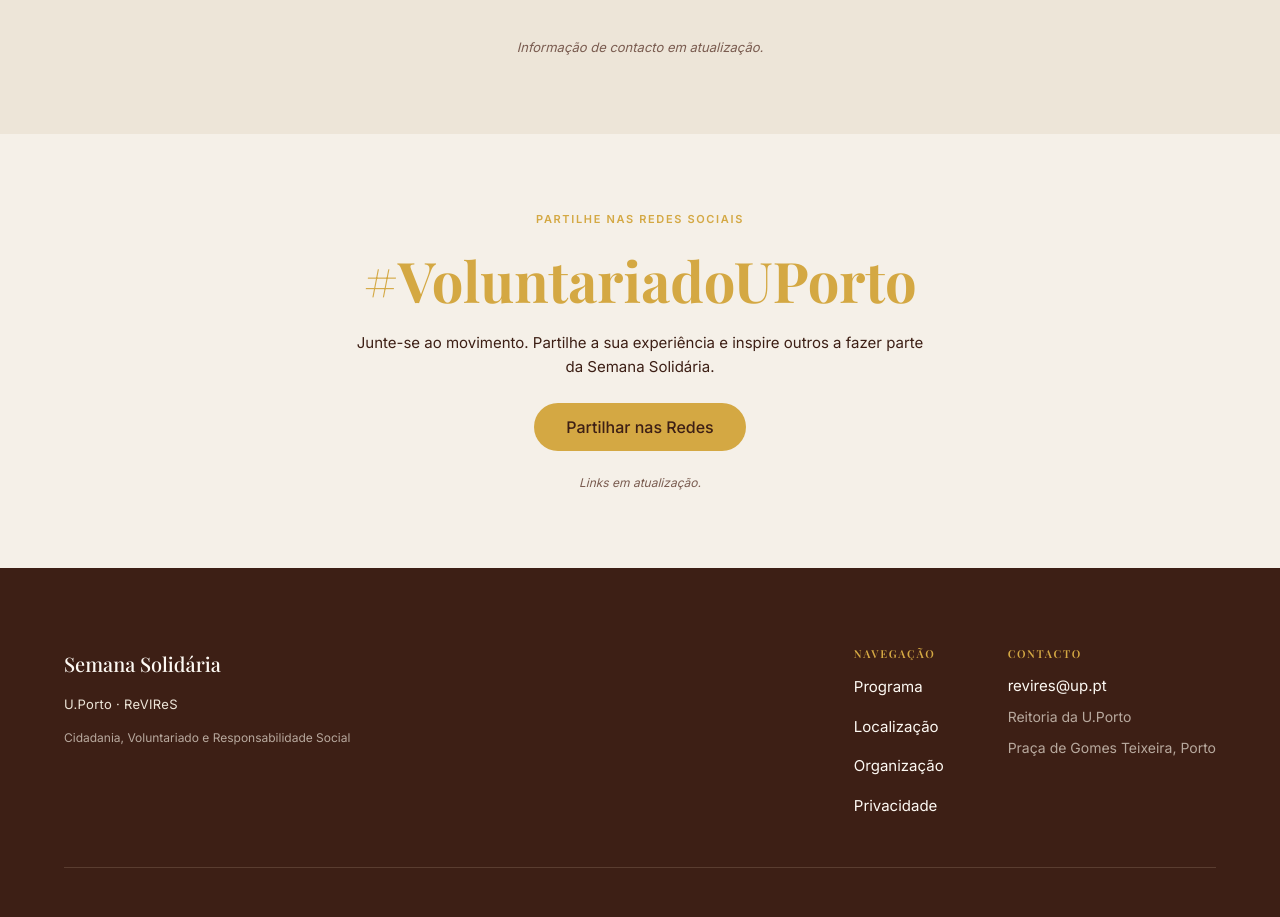
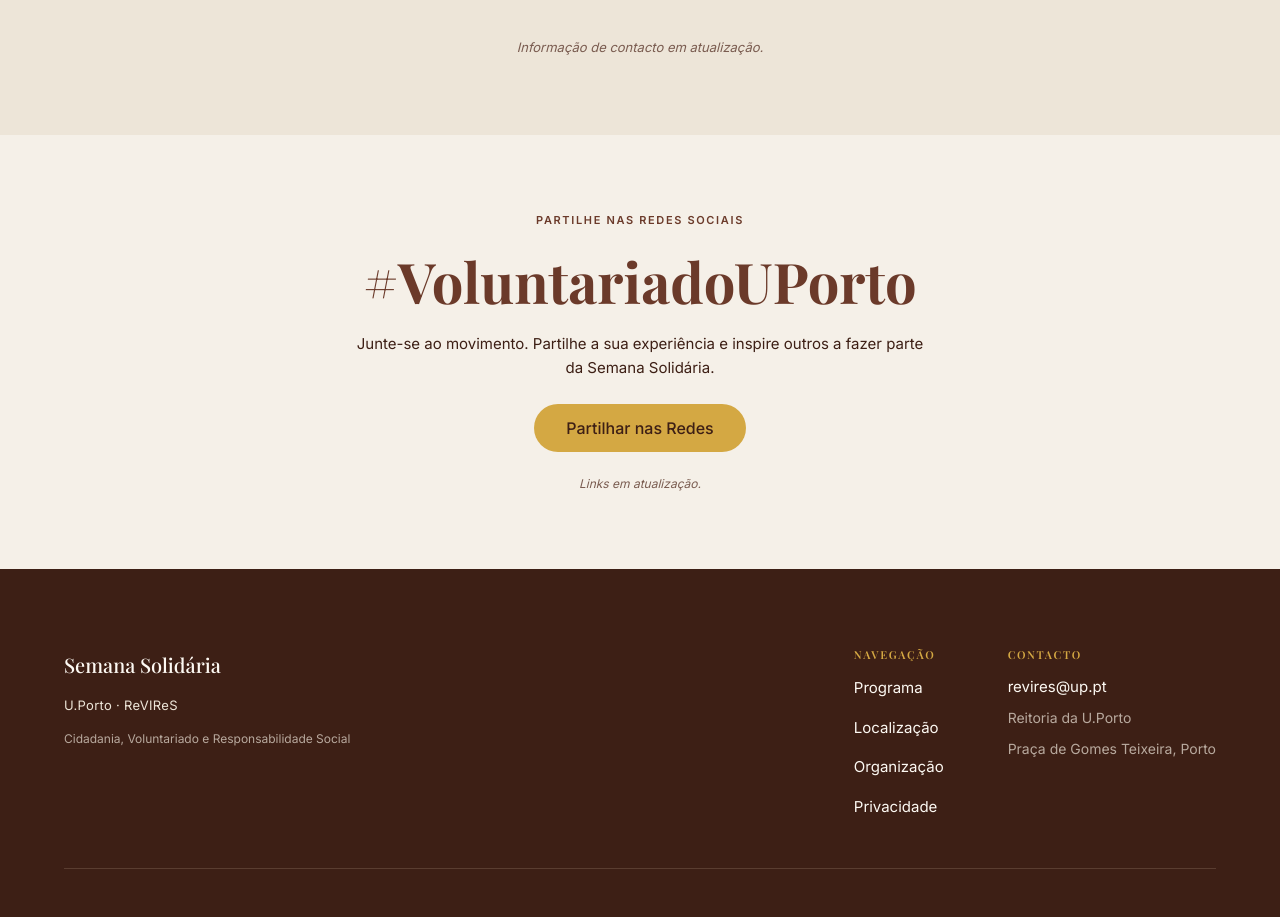
Before and after one commit to mmroch4/semana-do-voluntariado, a Next.js app: page /organizacao in a window 1280 px wide. Shown: the part 2300-3217 px from the top of the page. Built offline with nearby package versions, Linux system fonts and the light colour scheme; no server answers; a web font is replaced by a local one.

Commit message:
feat: add background event logo as hero

```diff
--- a/src/components/pages/HomePage.tsx
+++ b/src/components/pages/HomePage.tsx
@@ -2,8 +2,7 @@
 import { Container } from "@/components/ui/Container";
 import { Section } from "@/components/ui/Section";
 import { SectionHeader } from "@/components/ui/SectionHeader";
-import { Hero } from "@/components/ui/Hero";
-import { Countdown } from "@/components/ui/Countdown";
+import { LogoBanner } from "@/components/ui/LogoBanner";
 import { ButtonLink } from "@/components/ui/ButtonLink";
 import { Split } from "@/components/ui/Split";
 import { CardGrid, MediaCard } from "@/components/ui/MediaCard";
@@ -11,11 +10,10 @@
 import { Notice } from "@/components/ui/Notice";
 import { PhotoStrip } from "@/components/ui/PhotoStrip";
 import { PartnerRow } from "@/components/ui/PartnerRow";
-import { SocialCallout } from "@/components/ui/SocialCallout";
+import { CtaSection } from "@/components/ui/CtaSection";
 import { JsonLd } from "@/components/seo/JsonLd";
 import { getDictionary } from "@/lib/content/dictionaries";
 import { images } from "@/lib/content/images";
-import { EVENT_OPENING_ISO } from "@/lib/content/event";
 import { homeJsonLd } from "@/lib/seo";
 import { routes } from "@/lib/i18n/routes";
 import type { Locale } from "@/lib/i18n/config";
@@ -28,31 +26,20 @@
     <>
       <JsonLd data={homeJsonLd(locale, t.meta.description)} />
       <SiteFrame locale={locale} dict={dict} pageKey="home">
-      {/* Hero with countdown + CTAs */}
-      <Hero
-        image={images.home.hero}
-        chip={t.hero.chip}
+      {/* White logo banner + CTAs */}
+      <LogoBanner
+        image={images.home.banner}
         title={t.hero.title}
         subtitle={t.hero.subtitle}
         titleId="hero-title"
-        compact={false}
       >
-        <Countdown
-          targetIso={EVENT_OPENING_ISO}
-          labels={t.hero.countdownUnits}
-          ariaLabel={t.hero.countdownAriaLabel}
-          noscriptMessage={t.hero.countdownNoscript}
-          endedMessage={t.hero.countdownEnded}
-        />
-        <div className="flex flex-col items-center gap-3 sm:flex-row">
-          <ButtonLink href={routes[locale].program} variant="primary">
-            {t.hero.primaryCta}
-          </ButtonLink>
-          <ButtonLink href={`${routes[locale].program}#como-participar`} variant="onImage">
-            {t.hero.secondaryCta}
-          </ButtonLink>
-        </div>
-      </Hero>
+        <ButtonLink href={routes[locale].program} variant="primary">
+          {t.hero.primaryCta}
+        </ButtonLink>
+        <ButtonLink href={`${routes[locale].program}#como-participar`} variant="secondary">
+          {t.hero.secondaryCta}
+        </ButtonLink>
+      </LogoBanner>
 
       {/* Intro */}
       <Section labelledby="intro-title">
@@ -122,7 +109,15 @@
       </Section>
 
       {/* #VoluntariadoUPorto */}
-      <SocialCallout content={t.social} tone="dark" titleId="social-title" />
+      <CtaSection
+        eyebrow={t.social.eyebrow}
+        title={t.social.title}
+        titleId="social-title"
+        body={t.social.body}
+        button={t.social.cta}
+        href="#"
+        notice={t.social.notice}
+      />
       </SiteFrame>
     </>
   );
--- a/src/components/pages/OrganizationPage.tsx
+++ b/src/components/pages/OrganizationPage.tsx
@@ -6,7 +6,7 @@
 import { Split } from "@/components/ui/Split";
 import { VideoPoster } from "@/components/ui/VideoPoster";
 import { PartnerRow } from "@/components/ui/PartnerRow";
-import { SocialCallout } from "@/components/ui/SocialCallout";
+import { CtaSection } from "@/components/ui/CtaSection";
 import { Notice } from "@/components/ui/Notice";
 import { getDictionary } from "@/lib/content/dictionaries";
 import { images } from "@/lib/content/images";
@@ -67,7 +67,15 @@
       </Section>
 
       {/* #VoluntariadoUPorto */}
-      <SocialCallout content={t.social} tone="cream" titleId="social-title" />
+      <CtaSection
+        eyebrow={t.social.eyebrow}
+        title={t.social.title}
+        titleId="social-title"
+        body={t.social.body}
+        button={t.social.cta}
+        href="#"
+        notice={t.social.notice}
+      />
     </SiteFrame>
   );
 }
--- a/src/components/pages/VolunteeringDayPage.tsx
+++ b/src/components/pages/VolunteeringDayPage.tsx
@@ -7,7 +7,7 @@
 import { PhotoStrip } from "@/components/ui/PhotoStrip";
 import { Timeline } from "@/components/ui/Timeline";
 import { Split } from "@/components/ui/Split";
-import { CtaBlock } from "@/components/ui/CtaBlock";
+import { CtaSection } from "@/components/ui/CtaSection";
 import { Notice } from "@/components/ui/Notice";
 import { getDictionary } from "@/lib/content/dictionaries";
 import { images } from "@/lib/content/images";
@@ -66,9 +66,7 @@
       </Section>
 
       {/* Back to main event */}
-      <Section alt labelledby="back-link-title">
-        <Container>
-          <CtaBlock
+      <CtaSection
         eyebrow={t.cta.eyebrow}
         title={t.cta.title}
         titleId="back-link-title"
@@ -76,8 +74,6 @@
         button={t.cta.button}
         href={routes[locale].program}
       />
-        </Container>
-      </Section>
     </SiteFrame>
   );
 }
--- a/src/components/ui/CtaBlock.tsx
+++ /dev/null
@@ -1,40 +0,0 @@
-import { ButtonLink } from "./ButtonLink";
-
-/** Compact centered "see also" / "back to main" callout. */
-export function CtaBlock({
-  eyebrow,
-  title,
-  titleId,
-  body,
-  button,
-  href,
-}: {
-  eyebrow: string;
-  title: string;
-  titleId: string;
-  body: string;
-  button: string;
-  href: string;
-}) {
-  return (
-    <div className="mx-auto flex max-w-[36rem] flex-col items-center gap-3 text-center">
-      <p className="text-[0.6875rem] font-semibold uppercase tracking-[0.15em] text-accent">
-        {eyebrow}
-      </p>
-      <h2
-        id={titleId}
-        className="text-[clamp(1.375rem,1rem+1.5vw,2rem)] font-bold leading-tight text-text-primary"
-      >
-        {title}
-      </h2>
-      <p className="text-[clamp(0.875rem,0.8rem+0.3vw,0.9375rem)] leading-relaxed text-text-secondary">
-        {body}
-      </p>
-      <p className="mt-3">
-        <ButtonLink href={href} variant="primary">
-          {button}
-        </ButtonLink>
-      </p>
-    </div>
-  );
-}
--- /dev/null
+++ b/src/components/ui/CtaSection.tsx
@@ -0,0 +1,54 @@
+import { ButtonLink } from "./ButtonLink";
+
+/**
+ * Standardized call-to-action band shared by the homepage, organization and
+ * volunteering-day pages.
+ *
+ * A full-bleed warm-cream section with a burnt-orange eyebrow + headline, an
+ * orange primary button, and an optional muted `notice` line. A hairline top
+ * border seats it against whatever section precedes it (often also cream); the
+ * dark footer provides the bottom edge. Pass an in-app route or `#`/`mailto:`
+ * to `href` — `ButtonLink` picks the right element.
+ */
+export function CtaSection({
+  eyebrow,
+  title,
+  titleId,
+  body,
+  button,
+  href,
+  notice,
+}: {
+  eyebrow: string;
+  title: string;
+  titleId: string;
+  body: string;
+  button: string;
+  href: string;
+  notice?: string;
+}) {
+  return (
+    <section
+      aria-labelledby={titleId}
+      className="flex items-center justify-center border-t border-border-subtle bg-surface-warm px-6 py-[clamp(3rem,6vw,6.25rem)]"
+    >
+      <div className="mx-auto flex w-full max-w-[36rem] flex-col items-center gap-4 text-center">
+        <p className="text-[0.6875rem] font-semibold uppercase tracking-[0.15em] text-text-accent">
+          {eyebrow}
+        </p>
+        <h2 id={titleId} className="text-callout font-bold leading-tight text-text-accent">
+          {title}
+        </h2>
+        <p className="text-[clamp(0.875rem,0.8rem+0.3vw,0.9375rem)] leading-relaxed text-text-primary">
+          {body}
+        </p>
+        <p className="my-2">
+          <ButtonLink href={href} variant="primary">
+            {button}
+          </ButtonLink>
+        </p>
+        {notice && <p className="text-xs italic text-text-secondary">{notice}</p>}
+      </div>
+    </section>
+  );
+}
--- /dev/null
+++ b/src/components/ui/LogoBanner.tsx
@@ -0,0 +1,54 @@
+import Image from "next/image";
+
+/**
+ * White-background homepage banner that showcases the event logo lockup.
+ *
+ * Replaces the photographic hero on the homepage. The logo PNG already
+ * carries the event name, dates and organiser marks, so it is treated as
+ * decorative (`alt=""`) and the accessible page heading is provided by a
+ * visually-hidden `<h1>`. The white surface sits on the page's cream body,
+ * reading as a self-contained banner; CTAs render below an accent rule.
+ */
+export function LogoBanner({
+  image,
+  title,
+  subtitle,
+  titleId = "hero-title",
+  children,
+}: {
+  image: string;
+  title: string;
+  subtitle: string;
+  titleId?: string;
+  children?: React.ReactNode;
+}) {
+  return (
+    <section
+      aria-labelledby={titleId}
+      className="border-b border-border-subtle bg-surface px-4 py-[clamp(2.5rem,6vw,5rem)] md:px-6"
+    >
+      <h1 id={titleId} className="sr-only">
+        {title} — {subtitle}
+      </h1>
+
+      <div className="mx-auto flex max-w-[48rem] flex-col items-center gap-8 text-center md:gap-10">
+        <Image
+          src={image}
+          alt=""
+          width={1901}
+          height={797}
+          priority
+          sizes="(min-width: 768px) 44rem, 100vw"
+          className="h-auto w-full max-w-[44rem]"
+        />
+
+        {children && (
+          <>
+            <hr className="m-0 h-[1.5px] w-10 border-0 bg-accent" aria-hidden="true" />
+            <div className="flex flex-col items-center gap-3 sm:flex-row">{children}</div>
+          </>
+        )}
+      </div>
+    </section>
+  );
+}
--- a/src/components/ui/SocialCallout.tsx
+++ /dev/null
@@ -1,63 +0,0 @@
-import { cn } from "@/lib/cn";
-import { ButtonLink } from "./ButtonLink";
-import type { SocialCallout as SocialCalloutData } from "@/lib/content/types";
-
-/** Color treatment for the #VoluntariadoUPorto block. */
-type Tone = "dark" | "cream";
-
-const tones: Record<Tone, { wrap: string; eyebrow: string; title: string; body: string; notice: string }> = {
-  dark: {
-    wrap: "bg-text-accent text-text-inverse",
-    eyebrow: "text-accent",
-    title: "text-text-inverse",
-    body: "text-text-inverse-soft",
-    notice: "text-text-inverse-muted",
-  },
-  cream: {
-    wrap: "bg-surface-warm text-text-primary",
-    eyebrow: "text-accent",
-    title: "text-accent",
-    body: "text-text-primary",
-    notice: "text-text-secondary",
-  },
-};
-
-/** Campaign callout with the event hashtag and a share CTA. */
-export function SocialCallout({
-  content,
-  tone = "dark",
-  titleId,
-}: {
-  content: SocialCalloutData;
-  tone?: Tone;
-  titleId: string;
-}) {
-  const t = tones[tone];
-  return (
-    <section
-      aria-labelledby={titleId}
-      className={cn(
-        "flex items-center justify-center px-6 py-[clamp(3rem,6vw,6.25rem)]",
-        t.wrap,
-      )}
-    >
-      <div className="mx-auto flex w-full max-w-[36rem] flex-col items-center gap-4 text-center">
-        <p className={cn("text-[0.6875rem] font-semibold uppercase tracking-[0.15em]", t.eyebrow)}>
-          {content.eyebrow}
-        </p>
-        <h2 id={titleId} className={cn("text-callout font-bold leading-tight", t.title)}>
-          {content.title}
-        </h2>
-        <p className={cn("text-[clamp(0.875rem,0.8rem+0.3vw,0.9375rem)] leading-relaxed", t.body)}>
-          {content.body}
-        </p>
-        <p className="my-2">
-          <ButtonLink href="#" variant="primary">
-            {content.cta}
-          </ButtonLink>
-        </p>
-        <p className={cn("text-xs italic", t.notice)}>{content.notice}</p>
-      </div>
-    </section>
-  );
-}
--- a/src/lib/content/images.ts
+++ b/src/lib/content/images.ts
@@ -10,6 +10,7 @@
 
 export const images = {
   home: {
+    banner: `${base}/event-banner-logo-trimmed.png`,
     hero: `${base}/generated-1775681890806.png`,
     intro: `${base}/generated-1775681914571.png`,
     highlights: [
```
Also changed, not shown: public/images/event-banner-logo-trimmed.png (added), public/images/event-banner-logo.png (added). Lines whose indentation alone changed are shown as unchanged.
